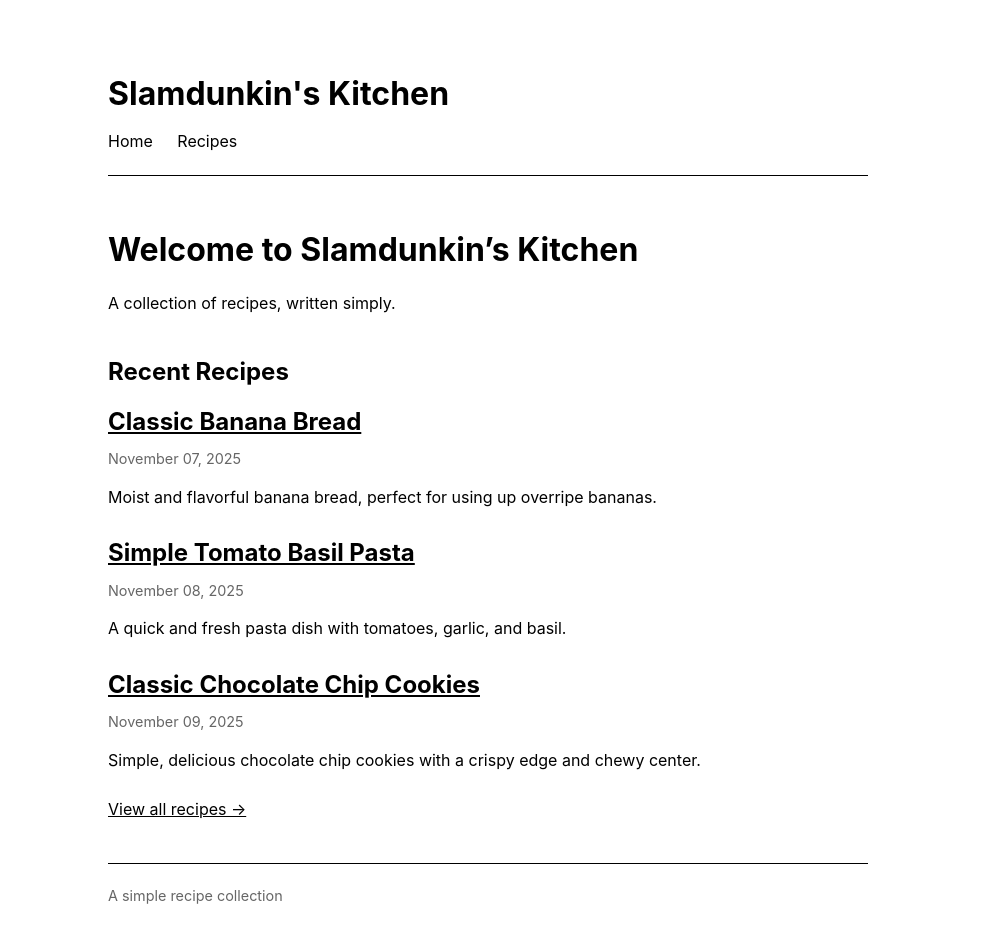
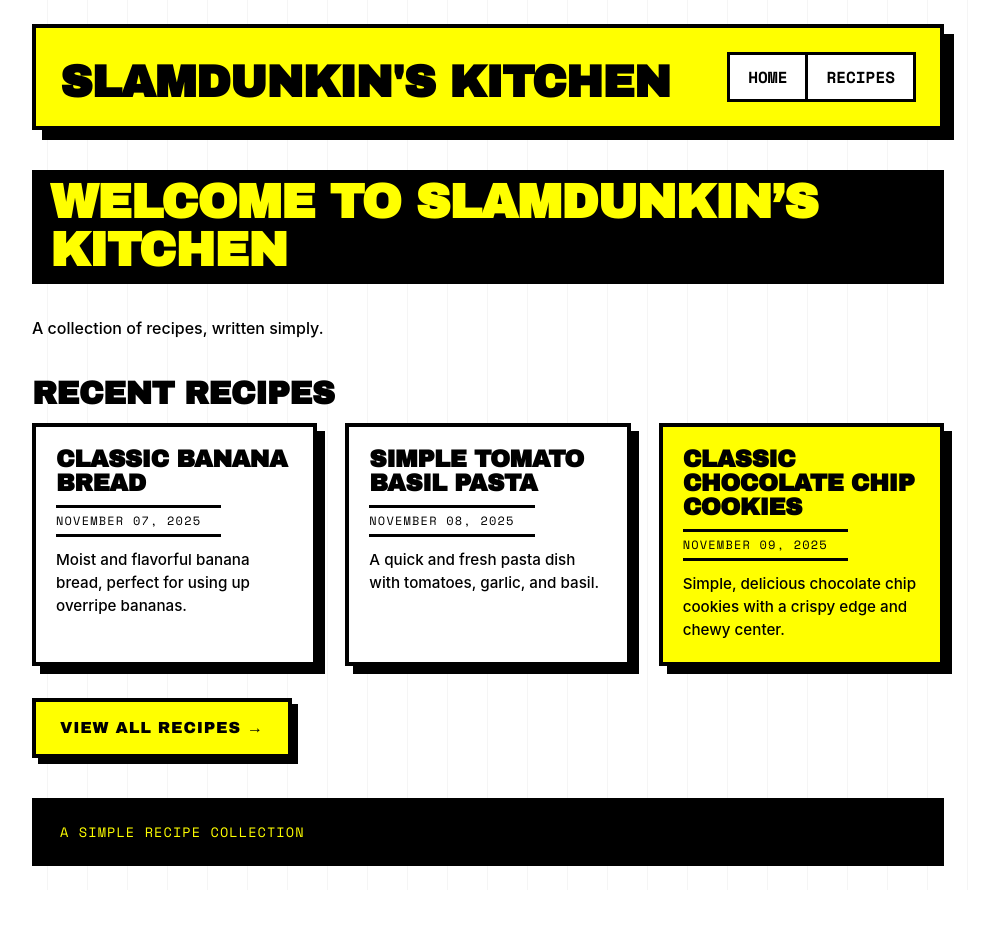
Before and after one commit to duncan-fixturfab/slamdunkins-kitchen, a Jekyll site: the page built from index.md, in a window 1280 px wide. Shown: the whole page, without its empty margins (152-1137 px from the left). Built offline with Jekyll 4.4.1, drawn with Linux system fonts in a browser that asks for light colours; after the commit the page ends 900 px from its top, so only the background shows below that.

Commit message:
Redesign UI with brutalist aesthetic
Rewrite the stylesheet and layouts to replace the minimal clean design
with a brutalist look: thick 4px black borders, hard-edged offset
shadows, Archivo Black display type, Space Mono for meta/code, yellow
(#ffff00) accent, chunky rectangular buttons and nav, and a grid of
bordered recipe cards that invert colors on hover. No border-radius,
no transitions.

https://claude.ai/code/session_01432782Lv3K9LjXQgtJz8Se

```diff
--- a/_layouts/default.html
+++ b/_layouts/default.html
@@ -4,11 +4,14 @@
   <meta charset="UTF-8">
   <meta name="viewport" content="width=device-width, initial-scale=1.0">
   <title>{% if page.title %}{{ page.title }} - {% endif %}{{ site.title }}</title>
+  <link rel="preconnect" href="https://fonts.googleapis.com">
+  <link rel="preconnect" href="https://fonts.gstatic.com" crossorigin>
+  <link href="https://fonts.googleapis.com/css2?family=Archivo+Black&family=Space+Mono:wght@400;700&display=swap" rel="stylesheet">
   <link rel="stylesheet" href="{{ '/assets/css/style.css' | relative_url }}">
 </head>
 <body>
   <header>
-    <h1><a href="{{ '/' | relative_url }}" style="text-decoration: none; color: #000;">{{ site.title }}</a></h1>
+    <h1><a href="{{ '/' | relative_url }}">{{ site.title }}</a></h1>
     <nav>
       <a href="{{ '/' | relative_url }}">Home</a>
       <a href="{{ '/recipes/' | relative_url }}">Recipes</a>
--- a/assets/css/style.css
+++ b/assets/css/style.css
@@ -4,113 +4,337 @@
   box-sizing: border-box;
 }
 
+:root {
+  --ink: #000;
+  --paper: #fff;
+  --accent: #ffff00;
+  --panel: #f4f4f4;
+  --danger: #ff0033;
+}
+
+html {
+  background: var(--paper);
+}
+
 body {
   font-family: -apple-system, BlinkMacSystemFont, "Segoe UI", Helvetica, Arial, sans-serif;
-  line-height: 1.6;
-  color: #000;
-  background-color: #fff;
-  max-width: 800px;
+  font-weight: 500;
+  line-height: 1.5;
+  color: var(--ink);
+  background:
+    repeating-linear-gradient(
+      90deg,
+      transparent 0 39px,
+      rgba(0, 0, 0, 0.04) 39px 40px
+    ),
+    var(--paper);
+  max-width: 960px;
   margin: 0 auto;
-  padding: 20px;
-}
-
-header {
-  margin-bottom: 40px;
-  padding-bottom: 20px;
-  border-bottom: 1px solid #000;
-}
-
-header h1 {
-  font-size: 2em;
-  margin-bottom: 10px;
-}
-
-header nav a {
-  color: #000;
-  text-decoration: none;
-  margin-right: 20px;
-}
-
-header nav a:hover {
-  text-decoration: underline;
-}
-
-main {
-  margin-bottom: 40px;
+  padding: 24px;
 }
 
 h1, h2, h3, h4, h5, h6 {
-  margin-top: 1.5em;
-  margin-bottom: 0.5em;
+  font-family: "Archivo Black", "Impact", "Helvetica Neue", sans-serif;
+  font-weight: 900;
+  text-transform: uppercase;
+  letter-spacing: -0.02em;
+  line-height: 1;
+  margin-top: 1.2em;
+  margin-bottom: 0.4em;
 }
 
-h1 { font-size: 2em; }
-h2 { font-size: 1.5em; }
-h3 { font-size: 1.25em; }
+h1 { font-size: 3em; }
+h2 { font-size: 2em; }
+h3 { font-size: 1.4em; }
+h4 { font-size: 1.1em; }
 
 p {
   margin-bottom: 1em;
 }
 
+a {
+  color: var(--ink);
+  text-decoration: underline;
+  text-decoration-thickness: 3px;
+  text-underline-offset: 3px;
+}
+
+a:hover {
+  background: var(--ink);
+  color: var(--accent);
+  text-decoration: none;
+}
+
 ul, ol {
-  margin-left: 2em;
+  margin-left: 1.4em;
   margin-bottom: 1em;
 }
 
 li {
-  margin-bottom: 0.5em;
+  margin-bottom: 0.4em;
 }
 
-a {
-  color: #000;
+/* ---------- HEADER ---------- */
+header {
+  border: 4px solid var(--ink);
+  background: var(--accent);
+  padding: 24px;
+  margin-bottom: 40px;
+  box-shadow: 10px 10px 0 0 var(--ink);
+  display: flex;
+  flex-wrap: wrap;
+  align-items: flex-end;
+  justify-content: space-between;
+  gap: 16px;
 }
 
-.recipe-list {
-  list-style: none;
+header h1 {
+  font-size: 2.8em;
+  margin: 0;
+  line-height: 0.9;
+}
+
+header h1 a {
+  color: var(--ink);
+  text-decoration: none;
+  background: none;
+}
+
+header h1 a:hover {
+  background: var(--ink);
+  color: var(--accent);
+}
+
+header nav {
+  display: flex;
+  gap: 0;
+}
+
+header nav a {
+  font-family: "Space Mono", "Courier New", monospace;
+  font-weight: 700;
+  text-transform: uppercase;
+  text-decoration: none;
+  background: var(--paper);
+  color: var(--ink);
+  border: 3px solid var(--ink);
+  padding: 10px 18px;
+  margin-left: -3px;
+}
+
+header nav a:first-child {
   margin-left: 0;
 }
 
+header nav a:hover {
+  background: var(--ink);
+  color: var(--accent);
+}
+
+/* ---------- MAIN ---------- */
+main {
+  margin-bottom: 40px;
+}
+
+main > h1:first-child,
+main > h2:first-child {
+  display: inline-block;
+  background: var(--ink);
+  color: var(--accent);
+  padding: 8px 18px 10px;
+  margin-top: 0;
+  margin-bottom: 32px;
+}
+
+/* ---------- RECIPE LIST GRID ---------- */
+.recipe-list {
+  list-style: none;
+  margin: 0 0 32px;
+  padding: 0;
+  display: grid;
+  grid-template-columns: repeat(auto-fill, minmax(280px, 1fr));
+  gap: 28px;
+}
+
 .recipe-list li {
-  margin-bottom: 1.5em;
+  border: 4px solid var(--ink);
+  background: var(--paper);
+  padding: 20px;
+  margin: 0;
+  box-shadow: 8px 8px 0 0 var(--ink);
+  position: relative;
+  transition: none;
+}
+
+.recipe-list li:hover {
+  background: var(--accent);
+  transform: translate(-3px, -3px);
+  box-shadow: 11px 11px 0 0 var(--ink);
+}
+
+.recipe-list li:nth-child(3n) {
+  background: var(--accent);
+}
+
+.recipe-list li:nth-child(3n):hover {
+  background: var(--paper);
 }
 
 .recipe-list h2 {
-  margin-top: 0;
-  margin-bottom: 0.25em;
+  font-size: 1.5em;
+  margin: 0 0 10px;
+  line-height: 1;
+}
+
+.recipe-list h2 a {
+  text-decoration: none;
+  background: none;
+  color: var(--ink);
+}
+
+.recipe-list h2 a:hover {
+  background: none;
+  color: var(--ink);
+  text-decoration: underline;
+  text-decoration-thickness: 4px;
 }
 
 .recipe-list .date {
-  color: #666;
+  font-family: "Space Mono", "Courier New", monospace;
+  font-size: 0.75em;
+  text-transform: uppercase;
+  letter-spacing: 0.1em;
+  color: var(--ink);
+  border-top: 3px solid var(--ink);
+  border-bottom: 3px solid var(--ink);
+  padding: 4px 0;
+  margin: 0 0 12px;
+  display: inline-block;
+  padding-right: 20px;
+}
+
+.recipe-list p {
+  margin: 0;
+  font-size: 0.95em;
+}
+
+/* ---------- RECIPE DETAIL ---------- */
+article {
+  border: 4px solid var(--ink);
+  background: var(--paper);
+  padding: 32px;
+  box-shadow: 12px 12px 0 0 var(--ink);
+  margin-bottom: 32px;
+}
+
+article h1 {
+  font-size: 3em;
+  margin-top: 0;
+  margin-bottom: 20px;
+  background: var(--ink);
+  color: var(--accent);
+  padding: 12px 20px 16px;
+  display: inline-block;
+}
+
+.recipe-meta {
+  display: grid;
+  grid-template-columns: repeat(auto-fit, minmax(120px, 1fr));
+  gap: 0;
+  margin: 0 0 32px;
+  border: 4px solid var(--ink);
+  background: var(--ink);
+}
+
+.recipe-meta span {
+  background: var(--paper);
+  color: var(--ink);
+  font-family: "Space Mono", "Courier New", monospace;
+  font-size: 0.85em;
+  text-transform: uppercase;
+  letter-spacing: 0.05em;
+  padding: 14px 16px;
+  display: block;
+  font-weight: 700;
+  margin: 1px;
+}
+
+/* ---------- BUTTON ---------- */
+.btn,
+a.btn {
+  display: inline-block;
+  font-family: "Archivo Black", "Impact", sans-serif;
+  text-transform: uppercase;
+  letter-spacing: 0.05em;
+  background: var(--accent);
+  color: var(--ink);
+  border: 4px solid var(--ink);
+  padding: 14px 24px;
+  text-decoration: none;
+  box-shadow: 6px 6px 0 0 var(--ink);
+  font-size: 1em;
+}
+
+.btn:hover,
+a.btn:hover {
+  background: var(--ink);
+  color: var(--accent);
+  transform: translate(-2px, -2px);
+  box-shadow: 8px 8px 0 0 var(--ink);
+}
+
+/* ---------- FOOTER ---------- */
+footer {
+  margin-top: 40px;
+  border: 4px solid var(--ink);
+  background: var(--ink);
+  color: var(--accent);
+  padding: 20px 24px;
+  font-family: "Space Mono", "Courier New", monospace;
+  font-size: 0.85em;
+  text-transform: uppercase;
+  letter-spacing: 0.08em;
+}
+
+footer p {
+  margin: 0;
+}
+
+/* ---------- CODE ---------- */
+code {
+  font-family: "Space Mono", "Courier New", monospace;
+  background: var(--accent);
+  border: 2px solid var(--ink);
+  padding: 1px 6px;
   font-size: 0.9em;
 }
 
-.recipe-meta {
-  color: #666;
-  font-size: 0.9em;
-  margin-bottom: 1em;
-}
-
-footer {
-  margin-top: 40px;
-  padding-top: 20px;
-  border-top: 1px solid #000;
-  color: #666;
-  font-size: 0.9em;
-}
-
-code {
-  background-color: #f5f5f5;
-  padding: 2px 6px;
-  border-radius: 3px;
-}
-
 pre {
-  background-color: #f5f5f5;
-  padding: 10px;
+  font-family: "Space Mono", "Courier New", monospace;
+  background: var(--ink);
+  color: var(--accent);
+  border: 4px solid var(--ink);
+  padding: 18px;
   overflow-x: auto;
-  margin-bottom: 1em;
+  margin-bottom: 1.2em;
+  box-shadow: 6px 6px 0 0 var(--ink);
 }
 
 pre code {
+  background: none;
+  border: 0;
   padding: 0;
+  color: inherit;
 }
+
+/* ---------- RESPONSIVE ---------- */
+@media (max-width: 600px) {
+  body { padding: 16px; }
+  header { padding: 16px; box-shadow: 6px 6px 0 0 var(--ink); }
+  header h1 { font-size: 2em; }
+  article { padding: 20px; box-shadow: 6px 6px 0 0 var(--ink); }
+  article h1 { font-size: 2em; }
+  h1 { font-size: 2em; }
+  h2 { font-size: 1.5em; }
+  .recipe-list li { box-shadow: 5px 5px 0 0 var(--ink); }
+}
--- a/index.md
+++ b/index.md
@@ -21,4 +21,4 @@ A collection of recipes, written simply.
 {% endfor %}
 </ul>
 
-[View all recipes →](/recipes/)
+<a class="btn" href="{{ '/recipes/' | relative_url }}">View all recipes →</a>
```
Also changed, not shown: _layouts/recipe.html (+4 -4 lines).
